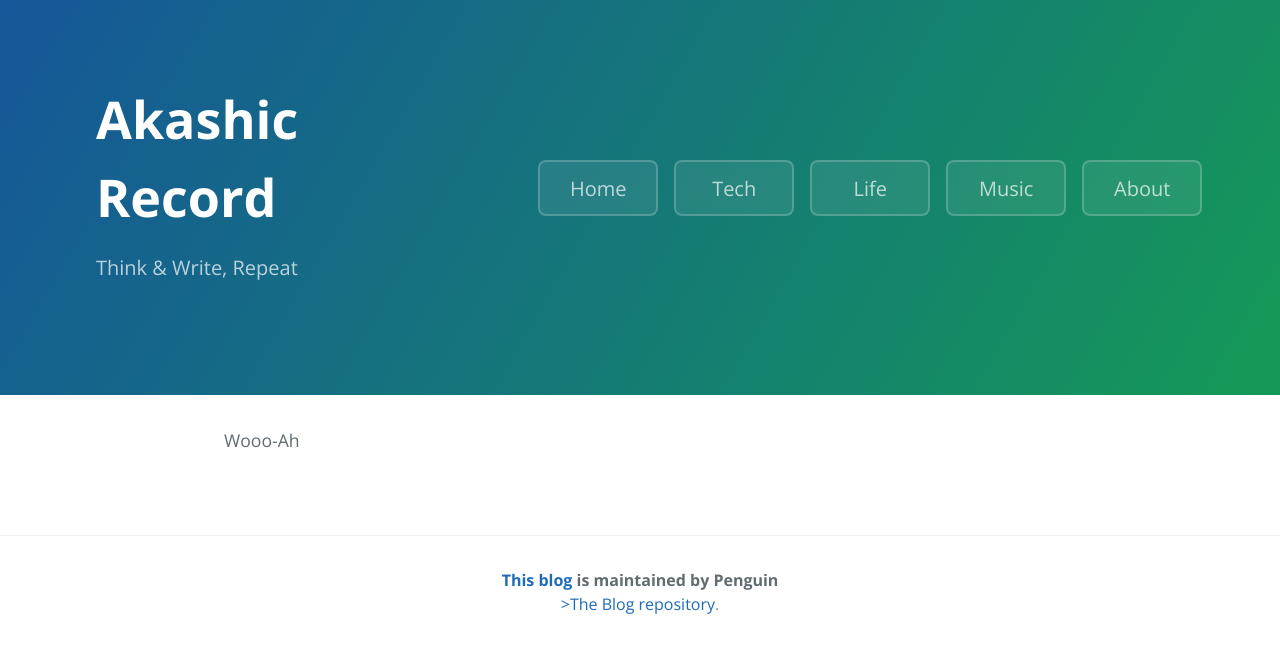
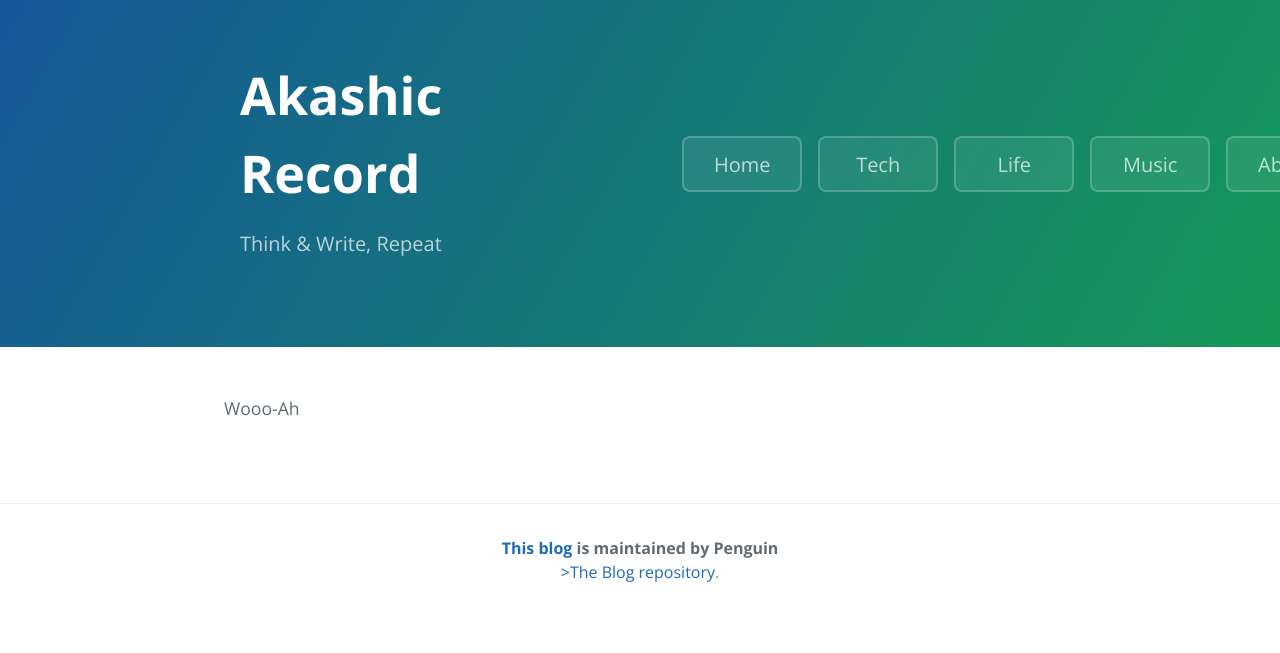
Before and after one commit to sivese/sivese.github.io, a Jekyll site: the page built from index.md, in a window 1280 px wide. Shown: the top 653 px of the page. Built offline with Jekyll 4.4.1, drawn with Linux system fonts in a browser that asks for light colours.

```diff
--- /dev/null
+++ b/_includes/side-navigation.html
@@ -0,0 +1,7 @@
+<div>
+    <ul>
+        {% for category in site.categories %}
+        <h2> {{ category[0] }} - ({{ category.last.size }}) </h1>
+        {% endfor %}
+    </ul>
+</div>
--- a/_layouts/default.html
+++ b/_layouts/default.html
@@ -6,6 +6,7 @@
     <body>
         {% include top.html %}
 
+        {% include side-navigation.html %}
         <section class="main-content">
             {{ content }}
         </section>
--- a/_sass/akashic.scss
+++ b/_sass/akashic.scss
@@ -291,11 +291,11 @@ a {
   background-image: linear-gradient(120deg, $header-bg-color-secondary, $header-bg-color);
 
   @include large {
-    padding: 5rem 6rem;
+    padding: 3.5rem 15rem;
   }
 
   @include medium {
-    padding: 2.5rem 15rem;
+    padding: 3.5rem 15rem;
   }
 
   @include small {
```
Also changed, not shown: _posts/waste/2024-03-06_gettingstartedwiththeinternetofthings.md (added, +11 -0 lines), _includes/about-me.html (added).
